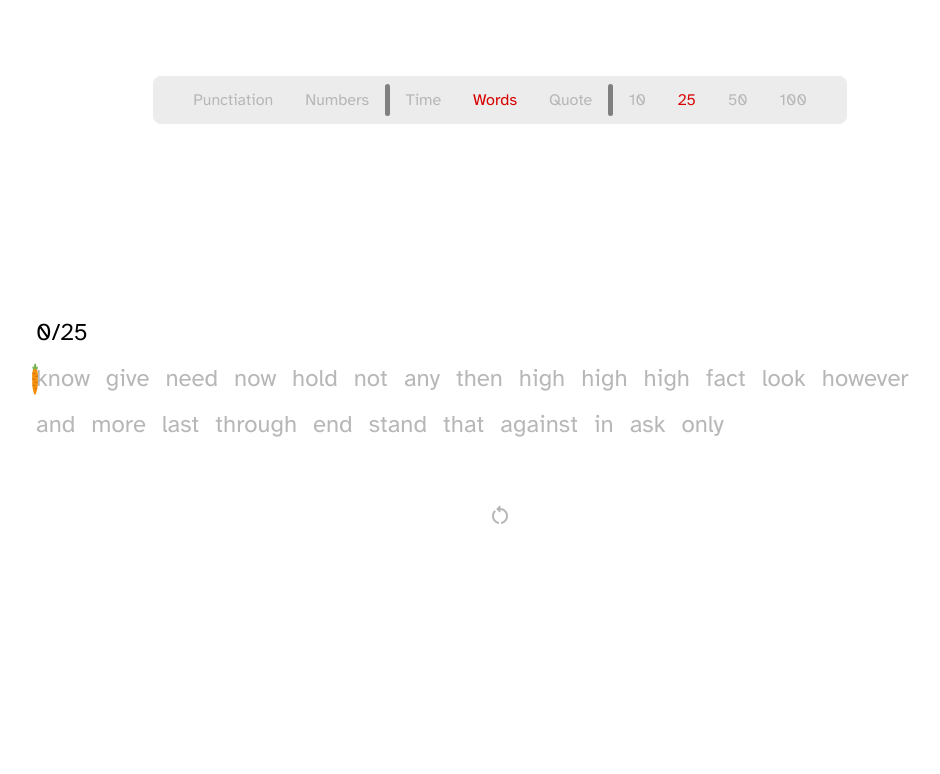
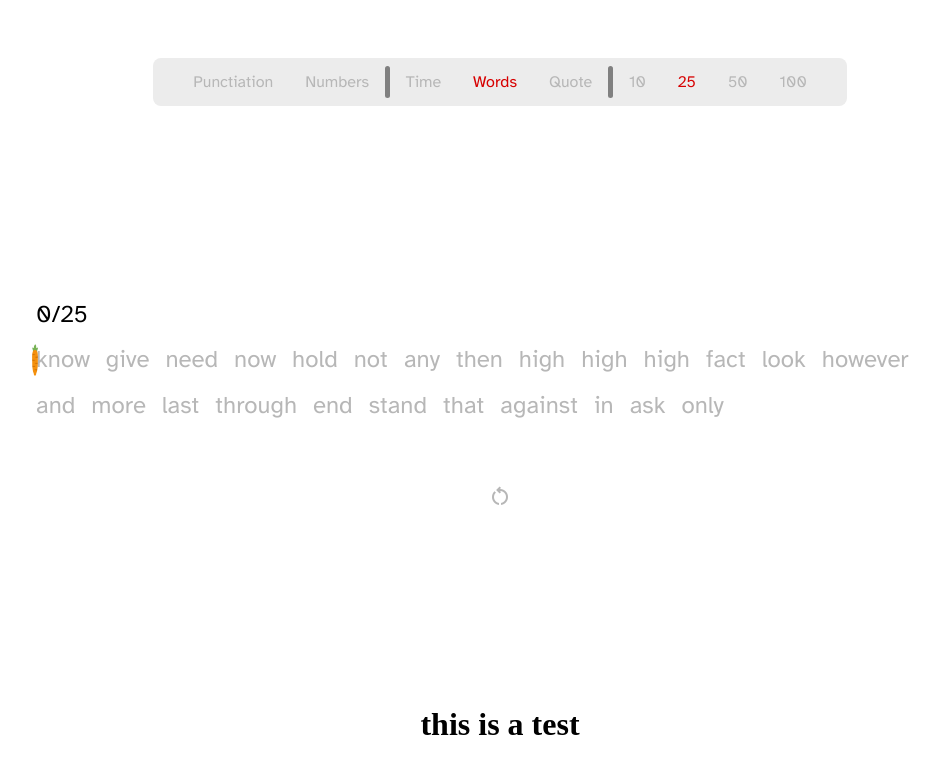
Before and after one commit to SantiagoG14/Type, a React (Create React App) app: page / in a window 1280 px wide. Shown: the top 774 px of the page, without its empty margins (140-1080 px from the left). Built offline with nearby package versions, Linux system fonts and the light colour scheme.

Commit message:
test commit

```diff
--- a/src/App.js
+++ b/src/App.js
@@ -30,6 +30,7 @@ function App() {
         <button onClick={() => clearNewTimer(10)}>start</button>
 
         <div>{total === 0 ? "test over" : "test going"}</div> */}
+        <h1>this is a test</h1>
       </ThemeProvider>
     </div>
   )
```
